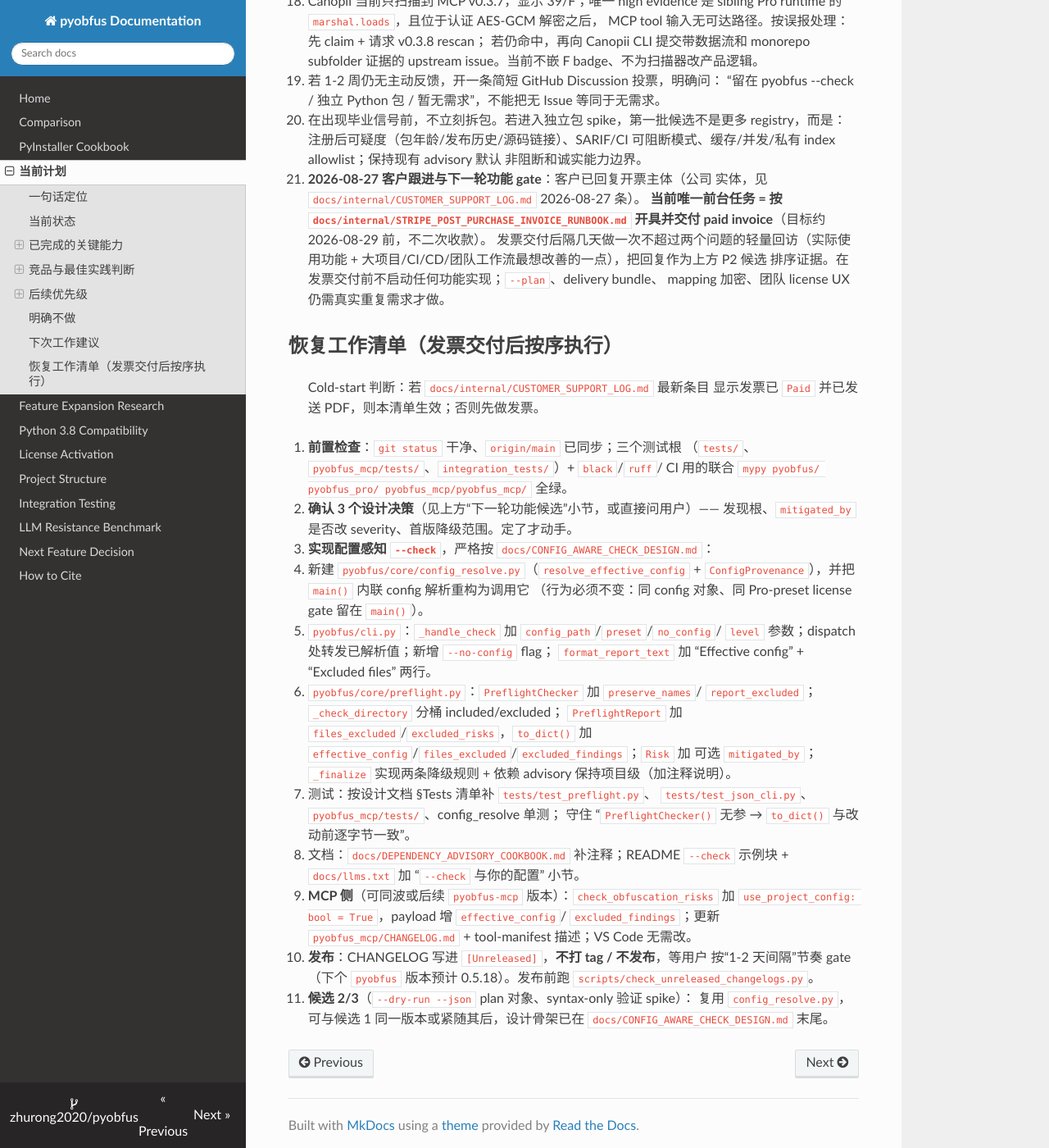
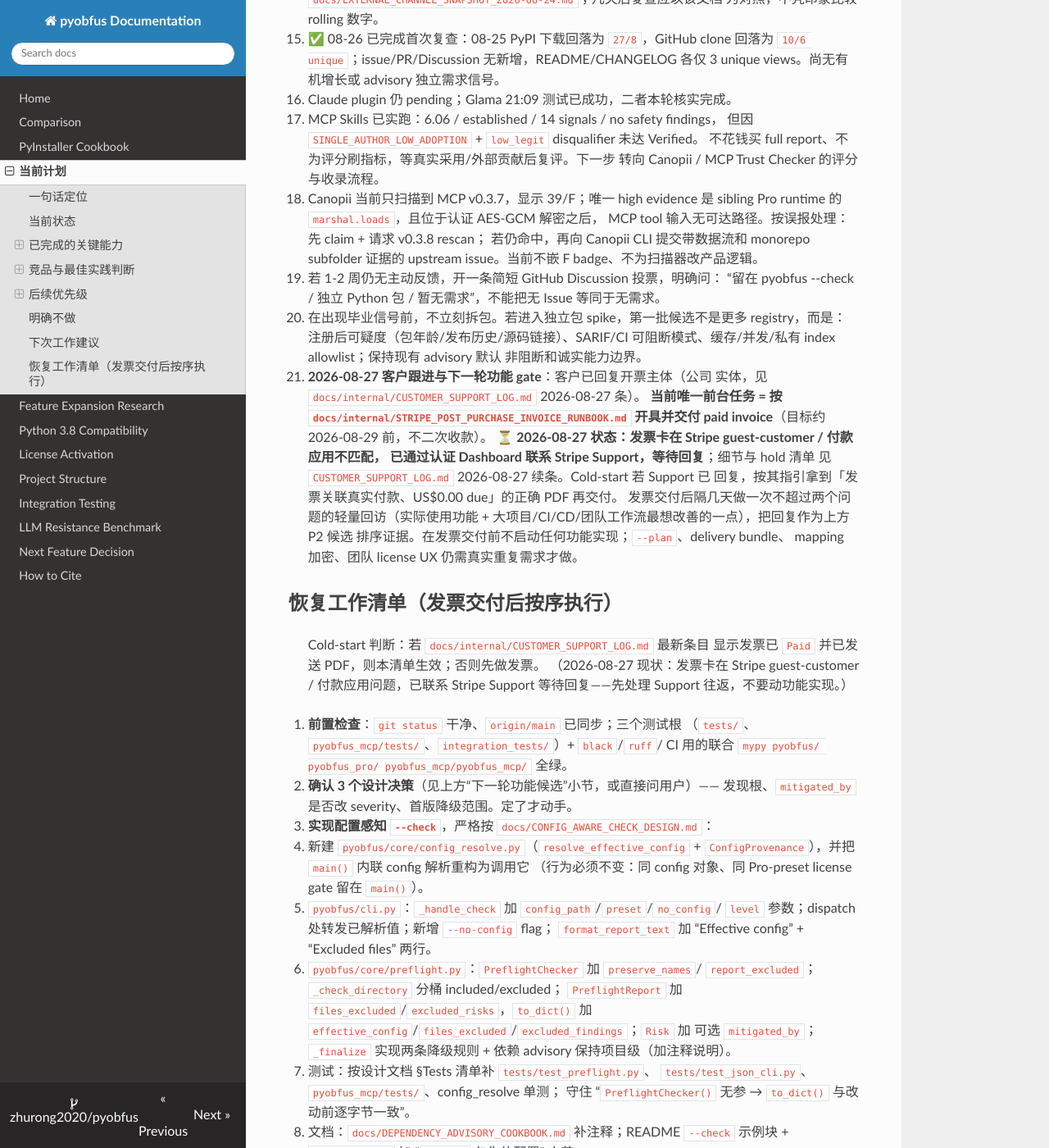
Before and after one commit to zhurong2020/pyobfus, an MkDocs documentation site: the page built from docs/CURRENT_PLAN_ZH.md, in a window 1280 px wide and 1400 px high, scrolled down 13567 px. Shown: the whole window at 82% size. Built offline with MkDocs 1.6.1, drawn with Linux system fonts in a browser that asks for light colours; nearby versions of some CDN libraries; some of the changed text lies outside the part shown.

Commit message:
docs: record 2026-08-27 Stripe invoice guest-customer blocker (Support pending)
The Pro customer replied with company billing details, but applying the
existing Payment Link payment to the invoice is blocked: the payment sits on a
Stripe guest customer while the invoice belongs to a regular Customer, so
"apply payment" returns HTTP 400. Contacted Stripe Support 2026-08-27; feature
work stays gated until the paid invoice PDF is delivered.

CURRENT_PLAN_ZH.md remains the source of truth; CLAUDE.md now points there
instead of the stale "awaiting reply" line. PII / literal Stripe identifiers
stay only in the git-ignored docs/internal/ operational records.

Co-Authored-By: Claude Sonnet 5 <noreply@anthropic.com>

```diff
--- a/docs/CURRENT_PLAN_ZH.md
+++ b/docs/CURRENT_PLAN_ZH.md
@@ -1,9 +1,10 @@
 # pyobfus 当前计划
 
 更新时间：2026-08-27（`pyobfus` 0.5.17 / `pyobfus-mcp` 0.3.8 已发布；
-`vscode-extension` 最新仍为 0.4.1；Pro 客户已回复开票主体，发票为当前唯一
-前台任务，完成后即可按 `docs/CONFIG_AWARE_CHECK_DESIGN.md` 推进配置感知
-`--check` 实现）
+`vscode-extension` 最新仍为 0.4.1；Pro 客户开票为当前唯一前台任务，但发票
+卡在 Stripe 侧 guest-customer / 付款应用不匹配问题，已于 2026-08-27 通过
+认证 Dashboard 联系 Stripe Support，等待回复；发票交付后再按
+`docs/CONFIG_AWARE_CHECK_DESIGN.md` 推进配置感知 `--check` 实现）
 
 这份文档是当前项目状态和后续计划的中文单一入口，面向维护者日常查看。旧的
 `ROADMAP.md` 和 `POST_V0.4_TODO.md` 保留为历史归档和详细来源，但后续日常
@@ -93,6 +94,17 @@ pyobfus 是面向 AI 辅助开发时代的 Python 代码保护工具：保留纯
   2026-08-29 前），交付后按下方“恢复工作清单”推进功能实现。发票完成后
   隔几天再做一次不超过两问的轻量需求回访（实际使用功能 + 大项目/CI/CD/
   团队工作流最想改善的一点），不推销预设功能。
+- **2026-08-27 发票遇 Stripe 侧 blocker，已联系 Support**：原始 Payment
+  Link 付款挂在 Stripe guest customer 下，发票建在 regular Customer 下，
+  Stripe「应用付款」报 400 customer 不匹配；作废重建两次无效。按 runbook
+  的 guest-customer 分支，已于 2026-08-27 通过认证 Dashboard 联系 Stripe
+  Support（诉求：把既有付款关联到发票、产出正确的已付发票 PDF、不二次
+  收款、抬头保持公司实体）。中途在 Dashboard AI 助手指引下用了「mark as
+  paid」，结果不一致：列表显示已付但 PDF 仍显示应付金额 + 未来到期日。
+  **等待 Support 回复期间**：不把发票/PDF 发给客户、不再作废重建、不再
+  「mark as paid」、不退款重扣。若拖过约 2026-08-29，按 runbook 模板给
+  客户发简短进度更新。字面开票信息与 Stripe 标识符只在邮件线程 +
+  `docs/internal/CUSTOMER_SUPPORT_LOG.md`（Git 忽略），不进公开仓库。
 - **2026-08-24 发布后反馈全量审计**：GitHub 当前 0 open issue、0 open PR；
   Discussions 共 6 条，最新项目公告仍为 08-01 且 0 评论，尚无人提到
   `dependency_advisory` 或要求脱离混淆单独使用。仓库已有 6 stars / 2 forks；
@@ -638,6 +650,10 @@ bytecode 加密。
     实体，见 `docs/internal/CUSTOMER_SUPPORT_LOG.md` 2026-08-27 条）。
     **当前唯一前台任务 = 按 `docs/internal/STRIPE_POST_PURCHASE_INVOICE_RUNBOOK.md`
     开具并交付 paid invoice**（目标约 2026-08-29 前，不二次收款）。
+    ⏳ **2026-08-27 状态：发票卡在 Stripe guest-customer / 付款应用不匹配，
+    已通过认证 Dashboard 联系 Stripe Support，等待回复**；细节与 hold 清单
+    见 `CUSTOMER_SUPPORT_LOG.md` 2026-08-27 续条。Cold-start 若 Support 已
+    回复，按其指引拿到「发票关联真实付款、US$0.00 due」的正确 PDF 再交付。
     发票交付后隔几天做一次不超过两个问题的轻量回访（实际使用功能 +
     大项目/CI/CD/团队工作流最想改善的一点），把回复作为上方 P2 候选
     排序证据。在发票交付前不启动任何功能实现；`--plan`、delivery bundle、
@@ -647,6 +663,8 @@ bytecode 加密。
 
 > Cold-start 判断：若 `docs/internal/CUSTOMER_SUPPORT_LOG.md` 最新条目
 > 显示发票已 `Paid` 并已发送 PDF，则本清单生效；否则先做发票。
+> （2026-08-27 现状：发票卡在 Stripe guest-customer / 付款应用问题，已联系
+> Stripe Support 等待回复——先处理 Support 往返，不要动功能实现。）
 
 1. **前置检查**：`git status` 干净、`origin/main` 已同步；三个测试根
    （`tests/`、`pyobfus_mcp/tests/`、`integration_tests/`）+ `black`/`ruff`/
```
Also changed, not shown: CLAUDE.md (+7 -3 lines).
